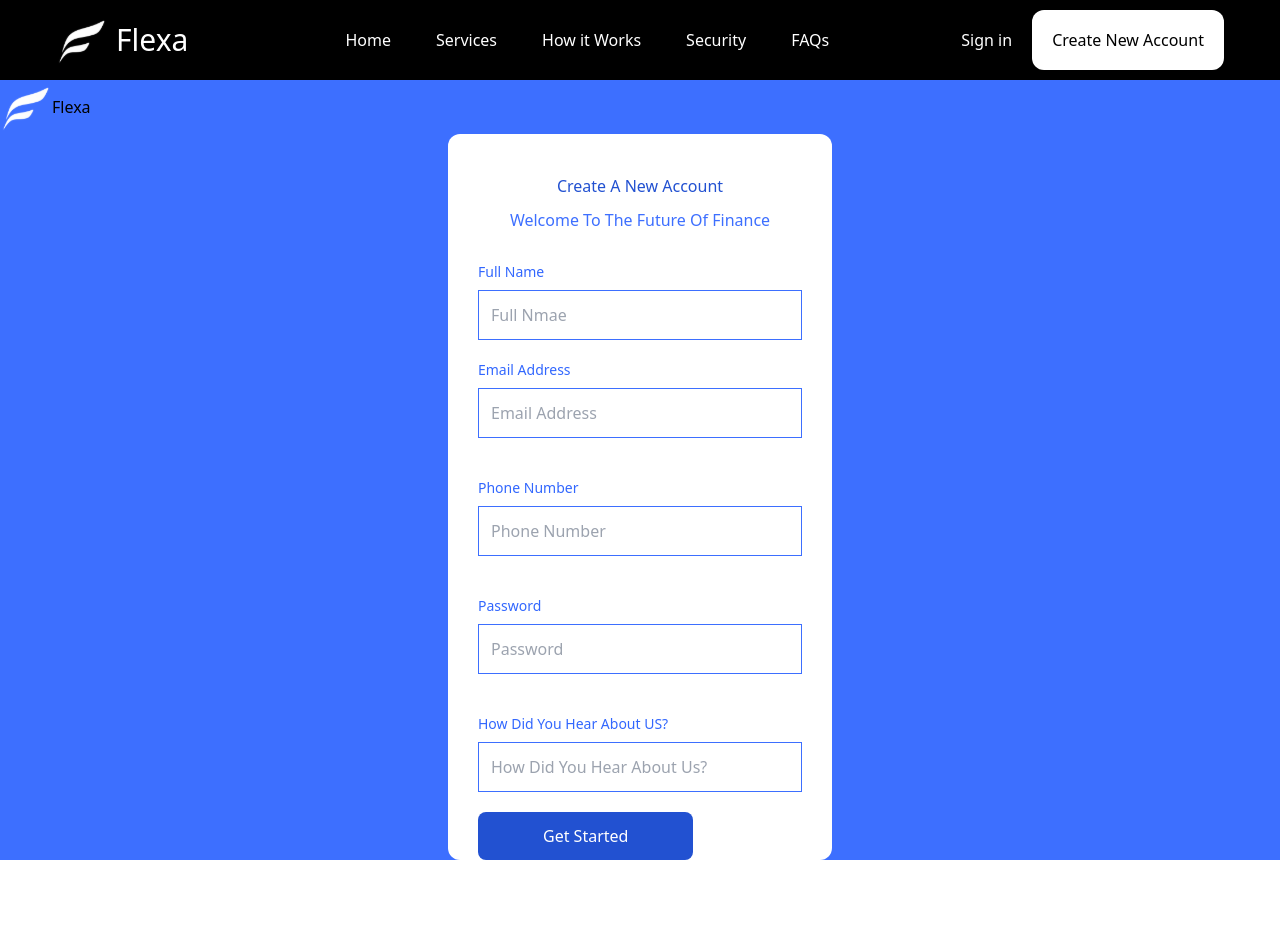
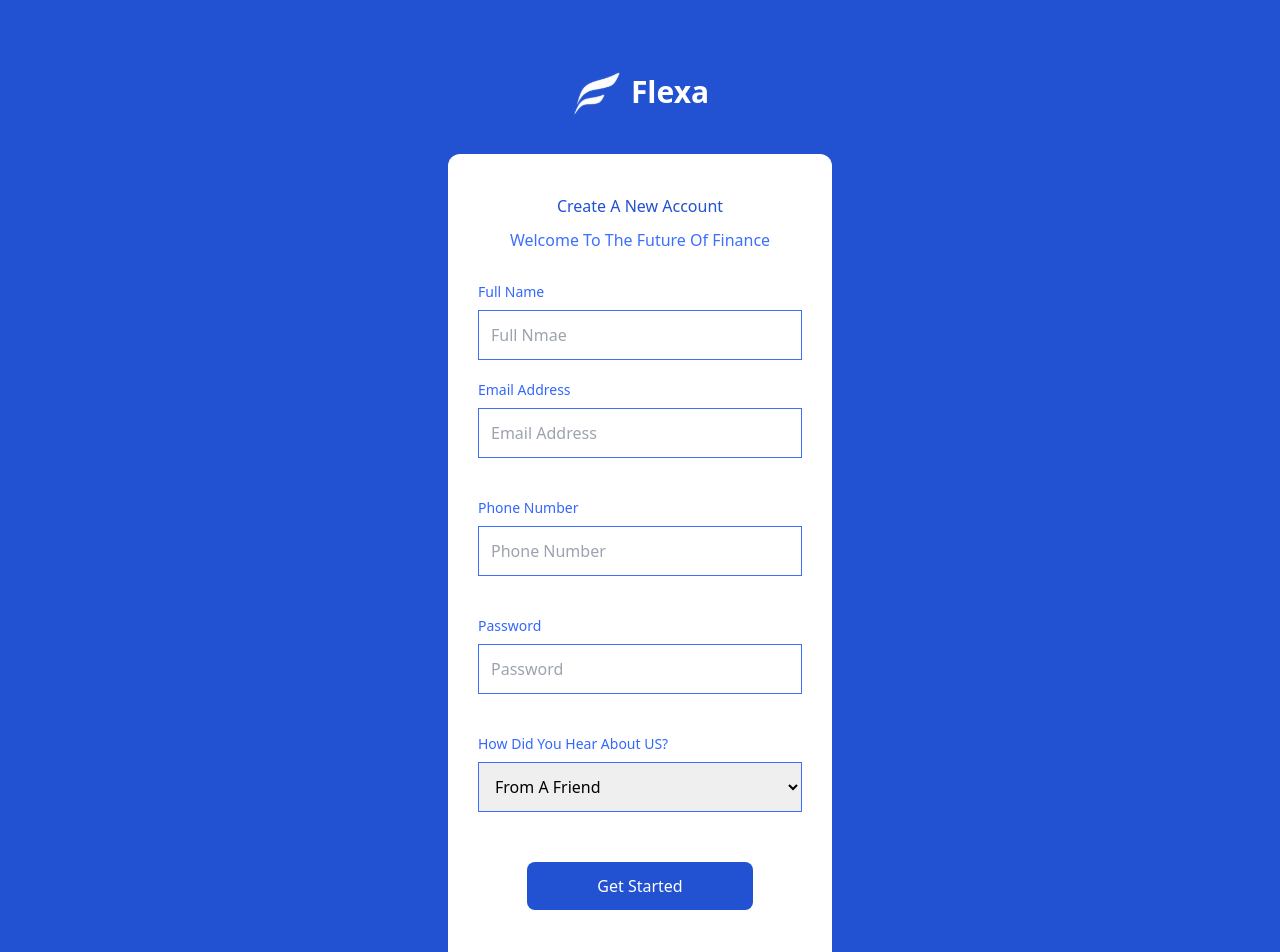
Before and after one commit to GbollySckoky/Flexa-, a React (Vite) app: page /create in a window 1280 px wide. Shown: the top 952 px of the page. Before the commit the page ends 860 px from the top, so only its background shows below. Built offline with nearby package versions, Linux system fonts and the light colour scheme.

Commit message:
Flexa_Project

```diff
--- a/src/App.jsx
+++ b/src/App.jsx
@@ -1,18 +1,18 @@
 import React from "react";
-import Header from "./components/Header/Header";
 import { BrowserRouter, Route, Routes } from "react-router-dom";
 import Hero from "./components/Home/Hero";
 // import Footer from "./components/Footer/Footer";
 import Signup from "./components/Signup/Signup";
+import SignIn from "./components/SignIn/SignIn";
 
 const App = () => {
   return (
     <React.Fragment>
       <BrowserRouter>
-        <Header />
         <Routes>
           <Route path="/" element={<Hero />}/>
           <Route path="/create" element={<Signup />}/>
+          <Route path="/signin" element={<SignIn />}/>
         </Routes>
       </BrowserRouter>
     </React.Fragment>
--- a/src/components/Header/Header.jsx
+++ b/src/components/Header/Header.jsx
@@ -4,17 +4,19 @@ const Header = () => {
   return (
     <div>
       <main className="flex justify-around items-center bg-dark py-[13px] text-white">
-        <div className="flex items-center">
+        <div >
+          <Link className="flex items-center" to={"/"}>
           <img src={svg} alt="" />
           <h1 className="text-3xl font-medium pl-2">Flexa</h1>
+          </Link>
         </div>
         <nav>
           <ul className="flex">
-            <li>
+            {/* <li>
               <Link className="ml-[45px]" to={"/"}>
                 Home
               </Link>
-            </li>
+            </li> */}
             <li>
               <Link className="ml-[45px]" to={"#"}>
                 Services
@@ -38,7 +40,7 @@ const Header = () => {
           </ul>
         </nav>
         <div>
-          <Link className="px-5" to={"#"}>
+          <Link className="px-5" to={"/signin"}>
             Sign in
           </Link>
           <Link
--- a/src/components/Home/Hero.jsx
+++ b/src/components/Home/Hero.jsx
@@ -1,8 +1,9 @@
 import Features from "./Features";
-
+import Header from "../../components/Header/Header";
 const Hero = () => {
   return (
     <>
+      <Header />
       <div className="relative">
         <section className="bg-Blue h-[60vh] ">
           <div className="bg-lightblues w-[65%] m-auto h-[60vh] rounded-b-full">
--- /dev/null
+++ b/src/components/SignIn/SignIn.jsx
@@ -0,0 +1,33 @@
+import { Link } from "react-router-dom"
+
+
+const SignIn = () => {
+  return (
+    <div>
+        <section className="bg-Blue h-screen">
+            <div>
+                <h1>Welcome Back</h1>
+                <p>Sign in to continue  with Flexa</p>
+            </div>
+            <form>
+                <div>
+                <input type="email" placeholder="Email Address"/>
+                </div>
+                <div>
+                    <input type="password" placeholder="Password" />
+                </div>
+                <div>
+                <Link  to={"#"}>
+                Forgot Password?
+                </Link>
+                </div>
+               <div>
+                <button>Get Started</button>
+               </div>
+            </form>
+        </section>
+    </div>
+  )
+}
+
+export default SignIn
--- a/src/components/Signup/Signup.jsx
+++ b/src/components/Signup/Signup.jsx
@@ -2,15 +2,32 @@ import { Link } from "react-router-dom";
 import img from "../../assets/image 20.svg";
 import { useState } from "react";
 const Signup = () => {
-  const [] = useState({});
+  const [details, setDetails] = useState({
+    fullName: "",
+    email: "",
+    phoneNumber: "",
+    password: "",
+    aboutUs: "",
+  });
 
+  const handleChange = (e) => {
+    const { name, value } = e.target;
+    setDetails((prevState) => {
+      return { ...prevState, [name]: value };
+    });
+  };
+
+  const handleSubmit = (e) => {
+    e.preventDefault();
+    console.log(details);
+  };
   return (
     <div>
-      <main className="bg-lightBlue">
+      <main className="bg-Blue pt-[30px] h-[130vh]">
         <div>
-          <Link className="flex items-center" to={"/"}>
+          <Link className="flex items-center justify-center py-[35px]" to={"/"}>
             <img src={img} alt="" />
-            <h1>Flexa</h1>
+            <h1 className="text-3xl font-bold text-white pl-2">Flexa</h1>
           </Link>
         </div>
         <section className="bg-white  w-[30%] m-auto rounded-xl">
@@ -21,47 +38,103 @@ const Signup = () => {
             </p>
           </div>
           {/* CREATE ACCOUNT */}
-          <form className="px-[30px]">
+          <form className="px-[30px] pb-[50px]" onSubmit={handleSubmit}>
             <div className="flex flex-col">
-              <label htmlFor="Full Name" className="text-lightblues font-thin pb-2 text-sm">
+              <label
+                htmlFor="Full Name"
+                className="text-lightblues font-thin pb-2 text-sm"
+              >
                 Full Name
               </label>
-              <input type="text" placeholder="Full Nmae" className="p-3" />
+              <input
+                type="text"
+                id="Full Name"
+                placeholder="Full Nmae"
+                className="p-3"
+                autoComplete="Given Name"
+                onChange={handleChange}
+                name="fullName"
+              />
             </div>
 
             <div className="flex flex-col py-[20px]">
-              <label htmlFor="Email" className="text-lightblues font-thin pb-2 text-sm">
+              <label
+                htmlFor="Email"
+                className="text-lightblues font-thin pb-2 text-sm"
+              >
                 Email Address
               </label>
-              <input type="Email" placeholder="Email Address" className="p-3" />
+              <input
+                type="email"
+                id="Email"
+                placeholder="Email Address"
+                className="p-3"
+                autoComplete="off"
+                onChange={handleChange}
+                name="email"
+              />
             </div>
 
             <div className="flex flex-col py-[20px]">
-              <label htmlFor="Phone Number" className="text-lightblues font-thin pb-2 text-sm">
+              <label
+                htmlFor="Phone Number"
+                className="text-lightblues font-thin pb-2 text-sm"
+              >
                 Phone Number
               </label>
-              <input type="tel" placeholder="Phone Number" className="p-3" />
+              <input
+                type="tel"
+                id="Phone Number"
+                placeholder="Phone Number"
+                className="p-3"
+                autoComplete="number"
+                onChange={handleChange}
+                name="phoneNumber"
+              />
             </div>
 
             <div className="flex flex-col py-[20px]">
-              <label htmlFor="Password" className="text-lightblues font-thin pb-2 text-sm">
+              <label
+                htmlFor="Password"
+                className="text-lightblues font-thin pb-2 text-sm"
+              >
                 Password
               </label>
-              <input type="Password" placeholder="Password" className="p-3" />
+              <input
+                type="Password"
+                id="Password"
+                placeholder="Password"
+                className="p-3"
+                autoComplete="off"
+                onChange={handleChange}
+                name="password"
+              />
             </div>
 
             <div className="flex flex-col py-[20px]">
-              <label htmlFor="About Us" className="text-lightblues font-thin pb-2 text-sm">
+              <label
+                htmlFor="About Us"
+                className="text-lightblues font-thin pb-2 text-sm"
+              >
                 How Did You Hear About US?
               </label>
-              <input
-                type="text"
-                placeholder="How Did You Hear About Us?"
+              <select
+                id="About Us"
                 className="p-3"
-              />
+                onChange={handleChange}
+                name="aboutUs"
+              >
+                <option value="From A Friend">From A Friend</option>
+                <option value="instagram">Instagram</option>
+                <option value="Twitter">Twitter</option>
+                <option value="Facebook">Facebook</option>
+                <option value="linkdein">Linkdein</option>
+              </select>
             </div>
-
-            <button className="bg-Blue text-white px-[65px] py-3 rounded-lg">
+            <button
+              id="btn"
+              className="bg-Blue text-white px-[65px] py-3 block w-[70%] mx-auto rounded-lg my-[30px]"
+            >
               Get Started
             </button>
           </form>
--- a/src/index.css
+++ b/src/index.css
@@ -61,6 +61,7 @@
   }
    input{
     border: 1px solid #3D6FFF;
-    /* border-color: brown; */
-    /* background-color: red; */
   }
+  select{
+    border: 1px solid #3D6FFF;
+  }
```
